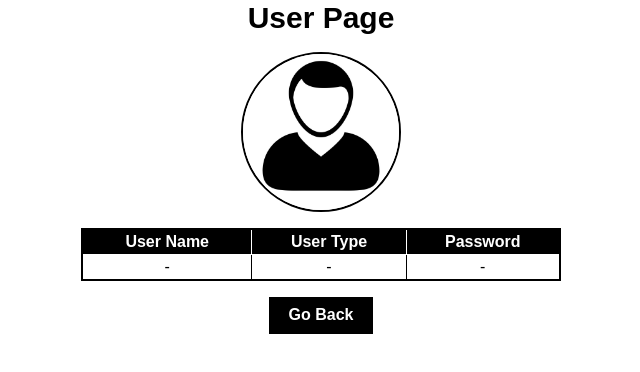
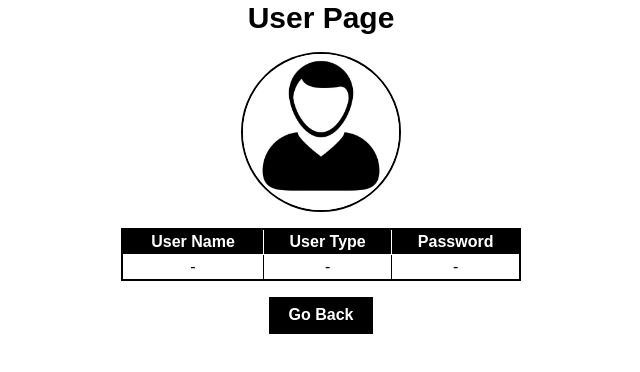
Before and after one commit to sayande2002/hackathon-login, a React (Create React App) app: page /user in a window 1280 px wide. Shown: the top 372 px of the page, without its empty margins (319-959 px from the left). Built offline with nearby package versions, Linux system fonts and the light colour scheme.

Commit message:
final optimisation

```diff
--- a/src/routes/userpage.jsx
+++ b/src/routes/userpage.jsx
@@ -15,7 +15,7 @@ const Userpage = () => {
         src={fields?.avatar ?? Avatar}
         alt="avatar"
       />
-      <table className="w-[480px] border-black border-2">
+      <table className="min-w-[400px] border-black border-2">
         <thead>
           <tr className="bg-black text-white">
             <th className="border border-white">User Name</th>
```
